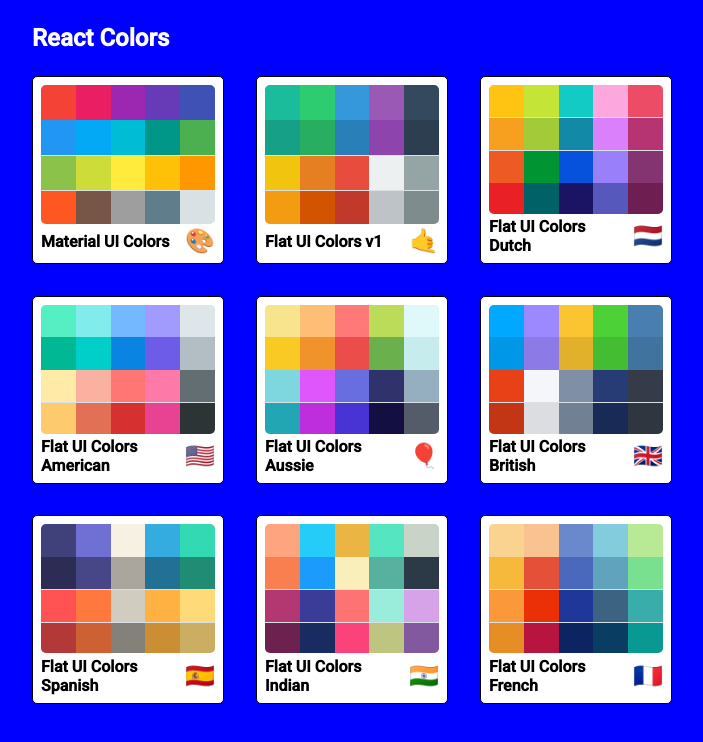
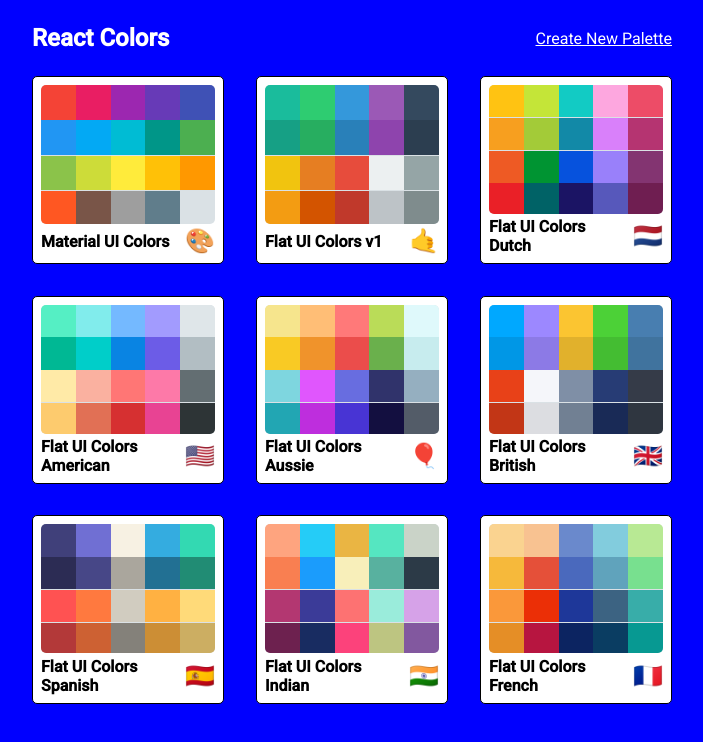
Before and after one commit to Epitome87/Modern-React-Bootcamp-Journey, a React (Create React App) app in the folder Colors Project/react-colors/: page / in a window 1280 px wide. Shown: the top 742 px of the page, without its empty margins (288-991 px from the left). Built offline with nearby package versions, Linux system fonts and the light colour scheme.

Commit message:
Add NewPaletteForm component and add a Link to the route that renders it in the PaletteList component.

```diff
--- a/Colors Project/react-colors/src/App.js
+++ b/Colors Project/react-colors/src/App.js
@@ -1,5 +1,6 @@
 import { Routes, Route } from 'react-router-dom';
 import './App.css';
+import NewPaletteForm from './components/NewPaletteForm';
 import Palette from './components/Palette';
 import PaletteList from './components/PaletteList';
 import SingleColorPalette from './components/SingleColorPalette';
@@ -8,6 +9,7 @@
 function App() {
   return (
     <Routes>
+      <Route path='/palette/new' element={<NewPaletteForm />} />
       <Route path='/' element={<PaletteList palettes={seedPalettes} />} />
       <Route
         path='/palette/:id'
--- /dev/null
+++ b/Colors Project/react-colors/src/components/NewPaletteForm.jsx
@@ -0,0 +1,7 @@
+import React from 'react';
+
+function NewPaletteForm() {
+  return <div>Form!</div>;
+}
+
+export default NewPaletteForm;
--- a/Colors Project/react-colors/src/components/PaletteList.jsx
+++ b/Colors Project/react-colors/src/components/PaletteList.jsx
@@ -1,4 +1,5 @@
 import React from 'react';
+import { Link } from 'react-router-dom';
 import MiniPalette from './MiniPalette';
 import { withStyles } from '@mui/styles';
 import paletteListStyles from '../styles/PaletteListStyles';
@@ -11,6 +12,7 @@
       <div className={classes.container}>
         <nav className={classes.nav}>
           <h1>React Colors</h1>
+          <Link to='/palette/new'>Create New Palette</Link>
         </nav>
         <div className={classes.palettes}>
           {props.palettes.map((palette) => {
--- a/Colors Project/react-colors/src/styles/PaletteListStyles.jsx
+++ b/Colors Project/react-colors/src/styles/PaletteListStyles.jsx
@@ -17,11 +17,16 @@
     display: 'flex',
     width: '100%',
     justifyContent: 'space-between',
+    alignItems: 'center',
     color: 'white',
 
     // Colt didn't do this
     '& h1': {
       margin: '1.5rem 0',
+    },
+
+    '& a': {
+      color: 'white',
     },
   },
   palettes: {
```
